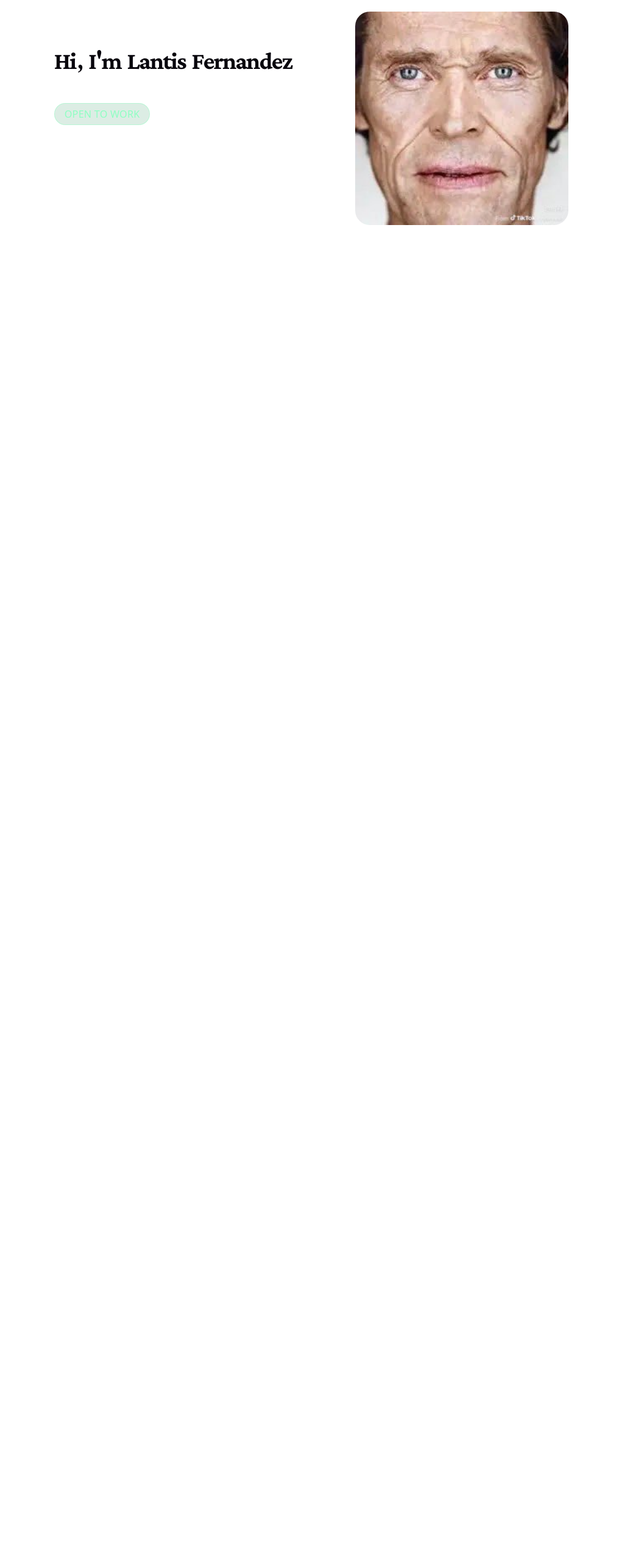
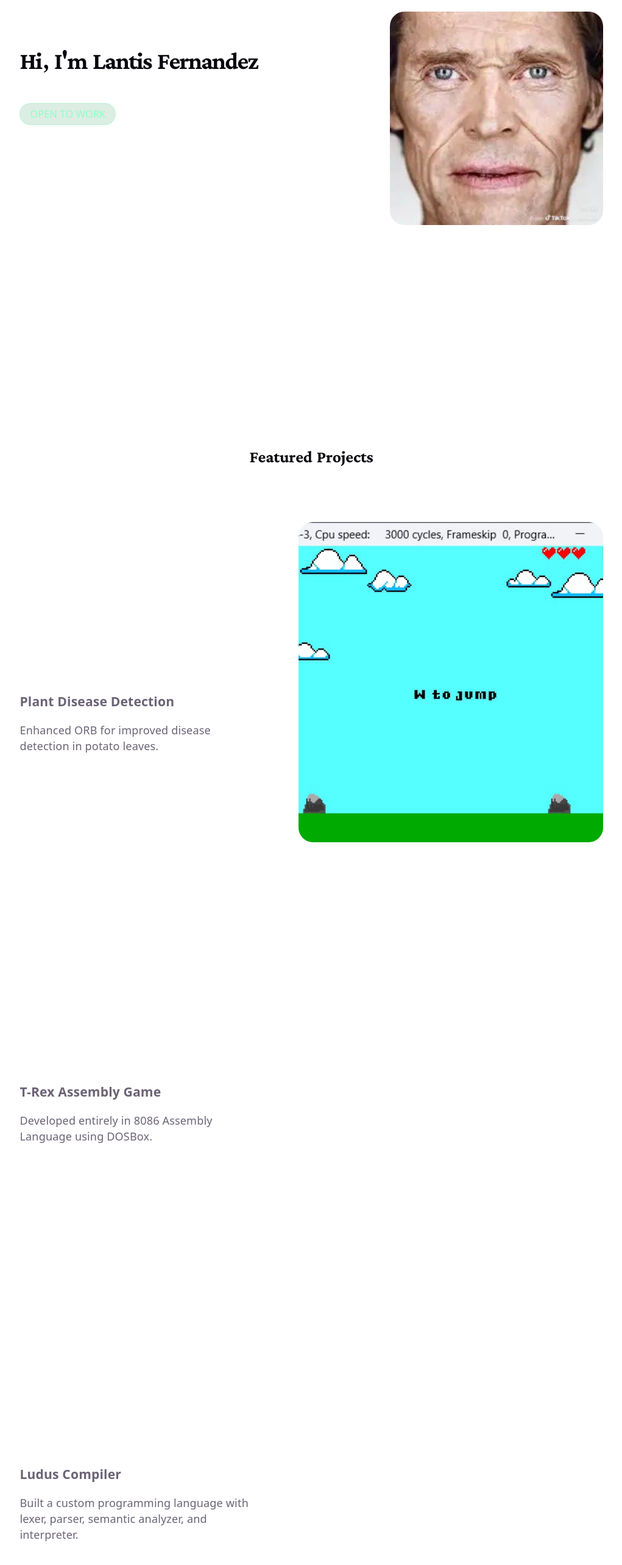
Before and after one commit to lanseudesu/lanxe-portfolio, a React (Vite) app: page / in a window 1280 px wide. Shown: the part 206-2772 px from the top of the page at 61% size, without its empty margins (129-1150 px from the left). Before the commit the page ends 800 px from the top, so only its background shows below. Built offline with nearby package versions, Linux system fonts and the light colour scheme; a web font is replaced by a local one.

Commit message:
feat: project section draft

```diff
--- a/src/App.css
+++ b/src/App.css
@@ -1,5 +1,5 @@
 .wrapper {
-    width: min(75%, 1200px);
+    width: min(85%, 1200px);
     margin: 0 auto;
 }
 
@@ -8,118 +8,3 @@
     display: flex;
     align-items: center;
 }
-
-.hero-layout {
-    display: flex;
-    align-items: center;
-    justify-content: space-between;
-    gap: 4rem;
-
-    width: 100%;
-}
-
-.hero-content {
-    flex: 1;
-
-    display: flex;
-    flex-direction: column;
-}
-
-.hero-title {
-    font-size: 35px;
-    font-weight: 400;
-    line-height: 1.1;
-
-    margin: 0;
-}
-
-.hero-subtitle {
-    font-size: 16.25px;
-    font-weight: 500;
-    color: #fff;
-    line-height: 1.6;
-
-    margin-bottom: 20px;
-}
-
-.hero-status {
-    width: fit-content;
-    padding: 4px 16px;
-
-    border-radius: 999px;
-
-    border: 0.5px solid #8effc376;
-
-    background: #007a3923;;
-    color: #8effc3;
-
-    font-size: 16.25px;
-    font-weight: 500;
-
-    margin-bottom: 50px;
-}
-
-.button-group {
-    display: flex;
-    gap: 15px;
-}
-
-.resume-button {
-    display: inline-flex;
-    align-items: center;
-    gap: 8px;
-
-    padding: 10px 14px;
-
-    border-radius: 6px;
-    border: 1px solid rgba(255,255,255,0.2);
-
-    color: #fff;
-    font-size: 14px;
-    font-weight: 500;
-
-    cursor: pointer;
-    transition: 0.2s ease;
-}
-
-.resume-button.icon-only {
-    padding: 10px 17px;
-    justify-content: center;
-    gap: 0;
-}
-
-.resume-button:hover {
-    background: rgba(255, 255, 255, 0.08);
-    border-color: rgba(255, 255, 255, 0.4);
-
-    transform: translateY(-2px);
-    box-shadow: 0 6px 20px rgba(0, 0, 0, 0.25);
-}
-
-.resume-button:active {
-    transform: translateY(0px);
-    box-shadow: none;
-}
-
-.resume-button svg {
-    transition: transform 0.2s ease;
-}
-
-.resume-button:hover svg {
-    transform: scale(1.1);
-}
-
-.hero-image {
-    flex-shrink: 0;
-    display: flex;
-    justify-content: center;
-}
-
-.hero-image img {
-    width: 100%;
-    max-width: 400px;
-    height: 350px;
-
-    border-radius: 24px;
-    object-fit: cover;
-}
--- a/src/App.jsx
+++ b/src/App.jsx
@@ -1,10 +1,12 @@
 import Hero from "./components/Hero";
+import Projects from "./components/Projects";
 import './App.css'
 
 function App() {
   return (
     <>
       <Hero />
+      <Projects />
     </>
   );
 }
--- /dev/null
+++ b/src/components/Hero.css
@@ -0,0 +1,116 @@
+.hero-layout {
+    display: flex;
+    align-items: center;
+    justify-content: space-between;
+    gap: 4rem;
+
+    width: 100%;
+}
+
+.hero-content {
+    flex: 1;
+
+    display: flex;
+    flex-direction: column;
+}
+
+.hero-title {
+    font-size: 35px;
+    font-weight: 400;
+    line-height: 1.1;
+
+    margin: 0;
+}
+
+.hero-subtitle {
+    font-size: 16.25px;
+    font-weight: 500;
+    color: #fff;
+    line-height: 1.6;
+
+    margin-bottom: 20px;
+}
+
+.hero-status {
+    width: fit-content;
+    padding: 4px 16px;
+
+    border-radius: 999px;
+
+    border: 0.5px solid #8effc376;
+
+    background: #007a3923;;
+    color: #8effc3;
+
+    font-size: 16.25px;
+    font-weight: 500;
+
+    margin-bottom: 50px;
+}
+
+.button-group {
+    display: flex;
+    gap: 15px;
+}
+
+.resume-button {
+    display: inline-flex;
+    align-items: center;
+    gap: 8px;
+
+    padding: 10px 14px;
+
+    border-radius: 6px;
+    border: 1px solid rgba(255,255,255,0.2);
+
+    color: #fff;
+    font-size: 14px;
+    font-weight: 500;
+
+    cursor: pointer;
+    transition: 0.2s ease;
+}
+
+.resume-button.icon-only {
+    padding: 10px 17px;
+    justify-content: center;
+    gap: 0;
+}
+
+.resume-button:hover {
+    background: rgba(255, 255, 255, 0.08);
+    border-color: rgba(255, 255, 255, 0.4);
+
+    transform: translateY(-2px);
+    box-shadow: 0 6px 20px rgba(0, 0, 0, 0.25);
+}
+
+.resume-button:active {
+    transform: translateY(0px);
+    box-shadow: none;
+}
+
+.resume-button svg {
+    transition: transform 0.2s ease;
+}
+
+.resume-button:hover svg {
+    transform: scale(1.1);
+}
+
+
+
+.hero-image {
+    flex-shrink: 0;
+    display: flex;
+    justify-content: center;
+}
+
+.hero-image img {
+    width: 100%;
+    max-width: 400px;
+    height: 350px;
+
+    border-radius: 24px;
+    object-fit: cover;
+}
--- a/src/components/Hero.jsx
+++ b/src/components/Hero.jsx
@@ -1,3 +1,4 @@
+import './Hero.css';
 import profilePic from "../assets/profile.jpg";
 
 import { FiDownload, FiMail, FiLinkedin, FiGithub } from "react-icons/fi";
--- /dev/null
+++ b/src/components/Projects.css
@@ -0,0 +1,41 @@
+.projects {
+    padding: 8rem 0;
+}
+
+.projects-heading {
+    text-align: center;
+    margin-bottom: 5rem;
+}
+
+.projects-layout {
+    display: flex;
+    gap: 4rem;
+}
+
+.projects-content {
+    flex: 1;
+}
+
+.projects-image {
+    width: 500px;
+    height: 525px;
+
+    position: sticky;
+    top: 100px;
+}
+
+.projects-image img {
+    width: 100%;
+    height: 100%;
+
+    object-fit: cover;
+    border-radius: 24px;
+}
+
+.project-card {
+    min-height: 80vh;
+
+    display: flex;
+    flex-direction: column;
+    justify-content: center;
+}
--- /dev/null
+++ b/src/components/Projects.jsx
@@ -0,0 +1,46 @@
+import './Projects.css';
+import dinoPic from "../assets/dinosaur.png";
+
+function Projects() {
+  return (
+    <section className="wrapper projects">
+      <h2 className="projects-heading">
+        Featured Projects
+      </h2>
+
+      <div className="projects-layout">
+
+        <div className="projects-content">
+          <article className="project-card">
+            <h3>Plant Disease Detection</h3>
+            <p>
+              Enhanced ORB for improved disease detection in potato leaves.
+            </p>
+          </article>
+
+          <article className="project-card">
+            <h3>T-Rex Assembly Game</h3>
+            <p>
+              Developed entirely in 8086 Assembly Language using DOSBox.
+            </p>
+          </article>
+
+          <article className="project-card">
+            <h3>Ludus Compiler</h3>
+            <p>
+              Built a custom programming language with lexer, parser,
+              semantic analyzer, and interpreter.
+            </p>
+          </article>
+        </div>
+
+        <div className="projects-image">
+          <img src={dinoPic} alt="Project Preview" />
+        </div>
+
+      </div>
+    </section>
+  );
+}
+
+export default Projects;
```
Also changed, not shown: src/assets/dinosaur.png (added), 1 other file (tests, documents, lock files or other folders).
